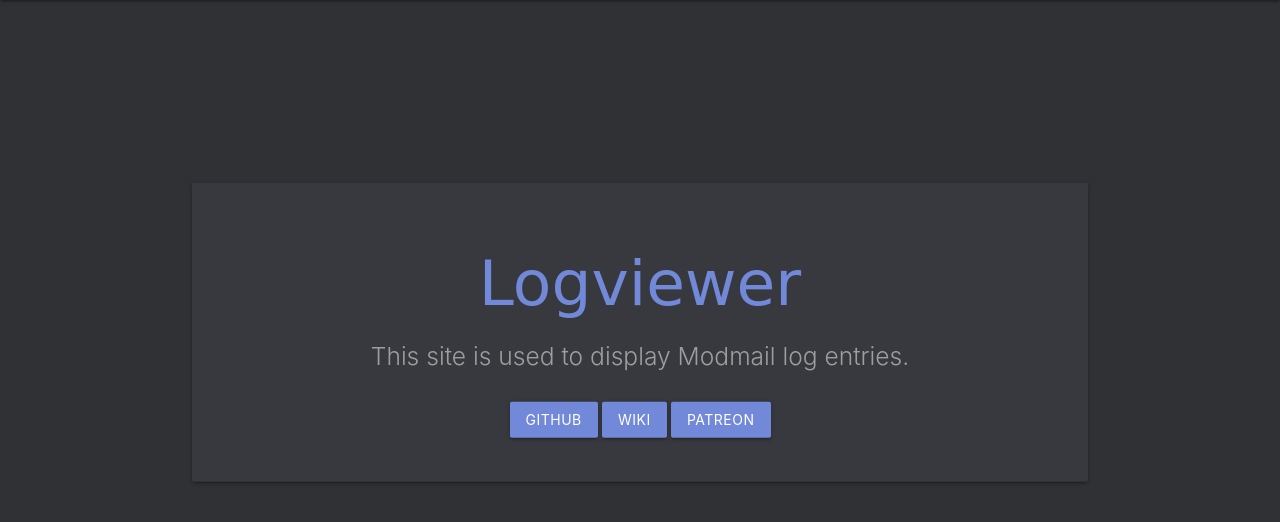
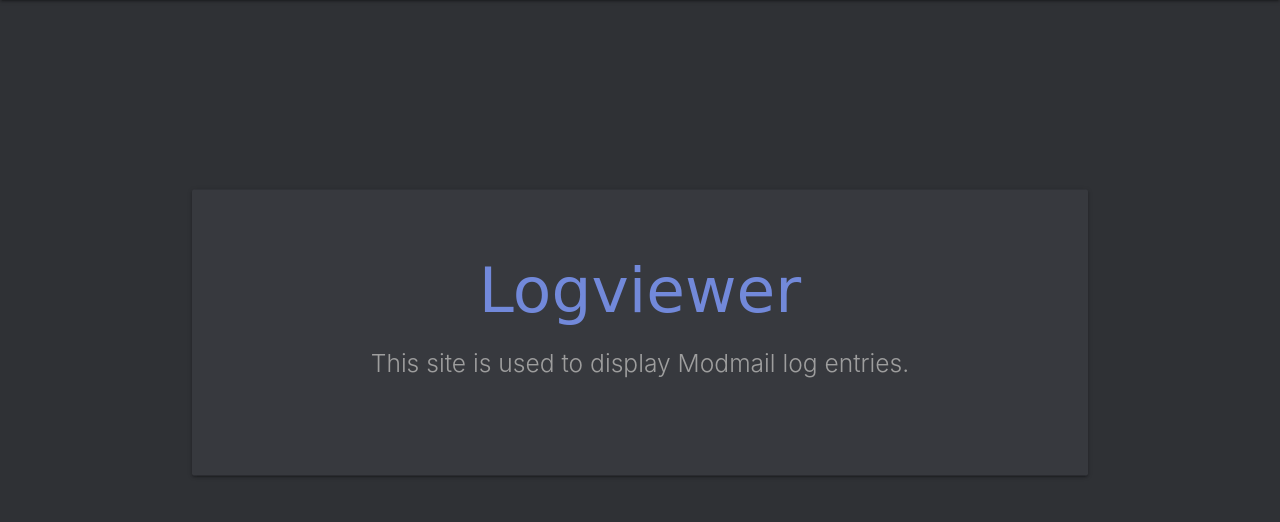
Before and after one commit to shinchanOP/logviewer1, a Python web app: template templates/index.html in a window 1280 px wide. Shown: the part 64-586 px from the top of the page. Run offline with Jinja, Linux system fonts and the light colour scheme; the template is opened without the code that fills it, so the values that code supplies are empty; some libraries are stand-ins or nearby versions; some web fonts are replaced.

Commit message:
Update index.html

```diff
--- a/templates/index.html
+++ b/templates/index.html
@@ -9,9 +9,7 @@
         <h5 class="header col s12 light grey-text">This site is used to display Modmail log entries.</h5>
         <br>
         <div class="row center">
-            <a href="https://github.com/kyb3r/modmail" class="btn waves-effect my-button">Github</a>
-            <a href="https://github.com/kyb3r/modmail/wiki" class="btn waves-effect my-button">Wiki</a>
-            <a href="https://patreon.com/kyber" class="btn waves-effect my-button">Patreon</a>
+
             <br>
         </div>
     </div>
```
